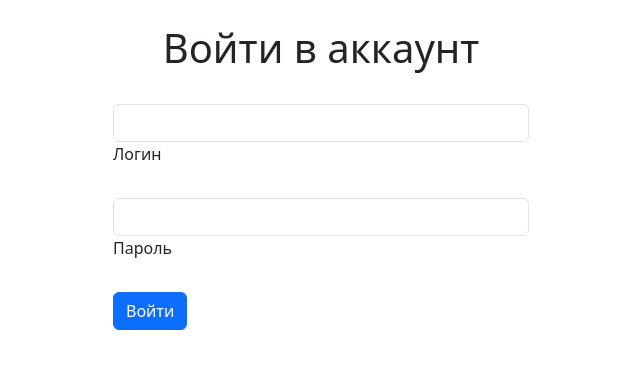
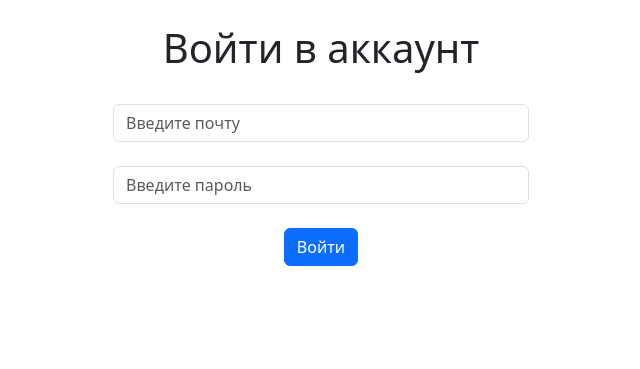
Before and after one commit to irawrr/TaskManager, a Django app: page / in a window 1280 px wide. Shown: the part 73-442 px from the top of the page, without its empty margins (319-959 px from the left). Run offline with Django 4.2, Linux system fonts and the light colour scheme.

Commit message:
Небольшие поправки в оформлении страницы входа

```diff
--- a/main/templates/main/login.html
+++ b/main/templates/main/login.html
@@ -10,17 +10,16 @@
           <div class="tab-pane fade active show" id="pills-login" role="tabpanel" aria-labelledby="tab-login">
             <form>
               <div class="form-outline mb-4">
-                <input type="email" id="loginName" class="form-control">
-                <label class="form-label" for="loginName" style="margin-left: 0px;">Логин</label>
+                <input type="email" id="username" class="form-control" placeholder="Введите почту">
               <div class="form-notch"><div class="form-notch-leading" style="width: 9px;"></div><div class="form-notch-middle" style="width: 114.4px;"></div><div class="form-notch-trailing"></div></div></div>
 
               <!-- Password input -->
               <div class="form-outline mb-4">
-                <input type="password" id="loginPassword" class="form-control">
-                <label class="form-label" for="loginPassword" style="margin-left: 0px;">Пароль</label>
+                <input type="password" id="password" class="form-control" placeholder="Введите пароль">
               <div class="form-notch"><div class="form-notch-leading" style="width: 9px;"></div><div class="form-notch-middle" style="width: 64.8px;"></div><div class="form-notch-trailing"></div></div></div>
-
+                <div class="CenteredButton" style="text-align: center">
               <button type="submit" class="btn btn-primary btn-block mb-3">Войти</button>
+                    </div>
             </form>
           </div>
         </div>
```
